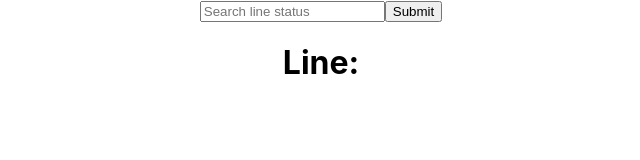
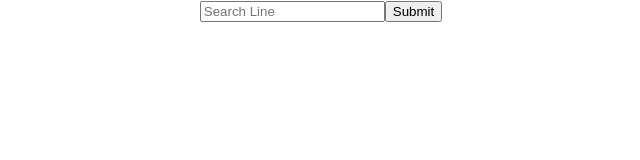
Before and after one commit to elizabethluong/tfl_travel, a React (Create React App) app: page / in a window 1280 px wide. Shown: the top 160 px of the page, without its empty margins (319-959 px from the left). Built offline with nearby package versions, Linux system fonts and the light colour scheme.

Commit message:
change api endpoint and display line and service information

```diff
--- a/src/App.js
+++ b/src/App.js
@@ -20,12 +20,10 @@ export default class App extends Component {
   onSubmitHandler = event => {
     event.preventDefault();
     let lineSearch = this.state.value;
-    fetch(`https://api.tfl.gov.uk/Line/${lineSearch}`)
+    fetch(`https://api.tfl.gov.uk/Line/${lineSearch}` + "/status")
       .then(response => response.json())
       .then(data => this.setState({ trainline: data }));
   };
-
-
 
   render() {
     return (
--- a/src/components/Search.js
+++ b/src/components/Search.js
@@ -1,30 +1,40 @@
 import React from "react";
 
 export default function Search(props) {
-  let aLine = props.state.trainline;
+  let trainline = props.state.trainline;
   let inVal = props.state.value;
+  let sLine = props.submitLine;
   let tLine = props.typeLine;
-  let sLine = props.submitLine;
-  console.log(aLine);
+  console.log(trainline);
   console.log(inVal);
+  console.log(sLine);
   console.log(tLine);
-  console.log(sLine);
 
   return (
-    <div>
+    <div className="trainline">
       <form onSubmit={event => sLine(event)}>
         <input
           type="text"
+          className="input is-danger input is-large"
           value={inVal}
           list="data"
-          placeholder="Search line status"
+          placeholder="Search Line"
           onChange={event => tLine(event)}
         />
         <input type="submit" value="Submit" />
       </form>
-      <div className="lineInfo">
-        <h1>Line: {aLine.name}</h1>
-      </div>
+
+      {trainline.length > 0
+        ? trainline.map((trainline, key) => (
+            <div>
+              <p>Line: {trainline.name}</p>
+              <p>
+                Line status:{" "}
+                {trainline.lineStatuses[0].statusSeverityDescription}
+              </p>
+            </div>
+          ))
+        : null}
     </div>
   );
 }
```
